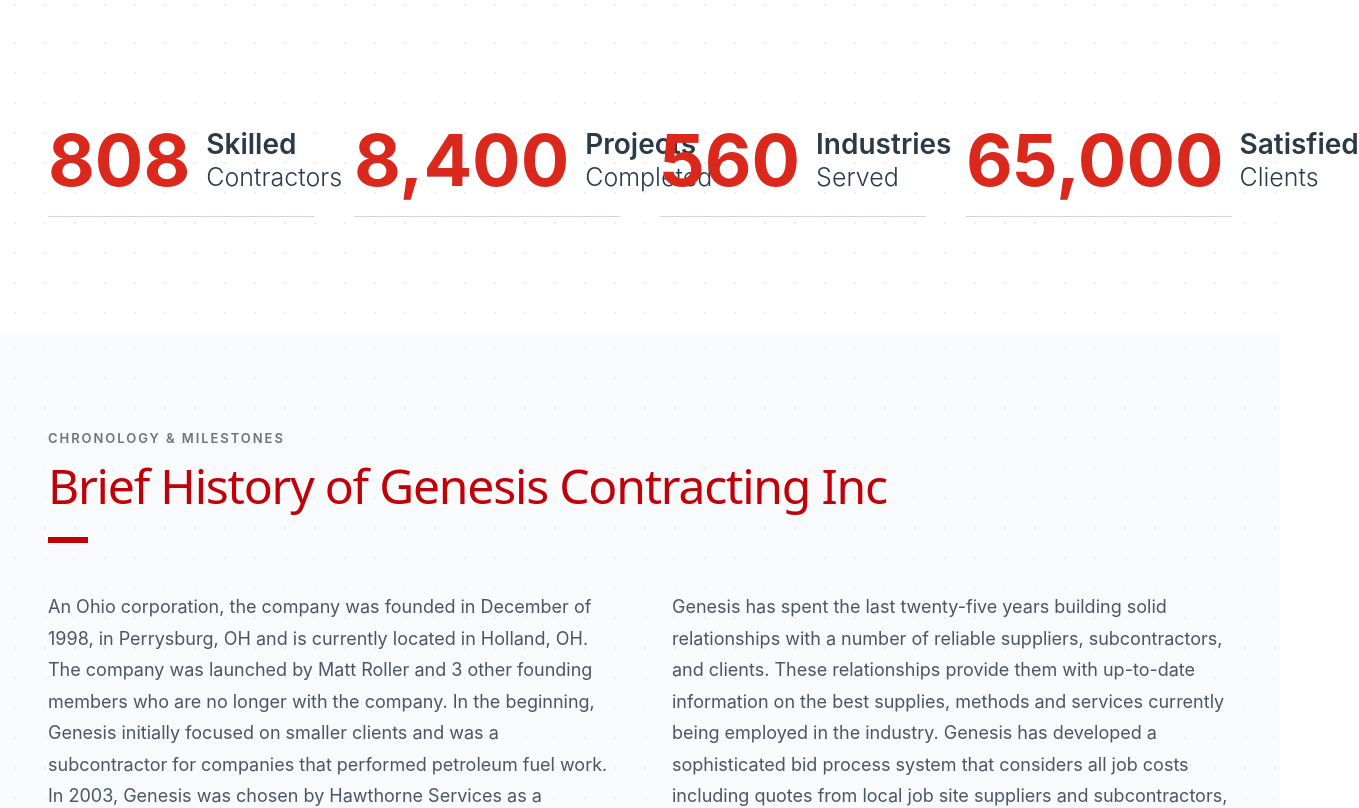
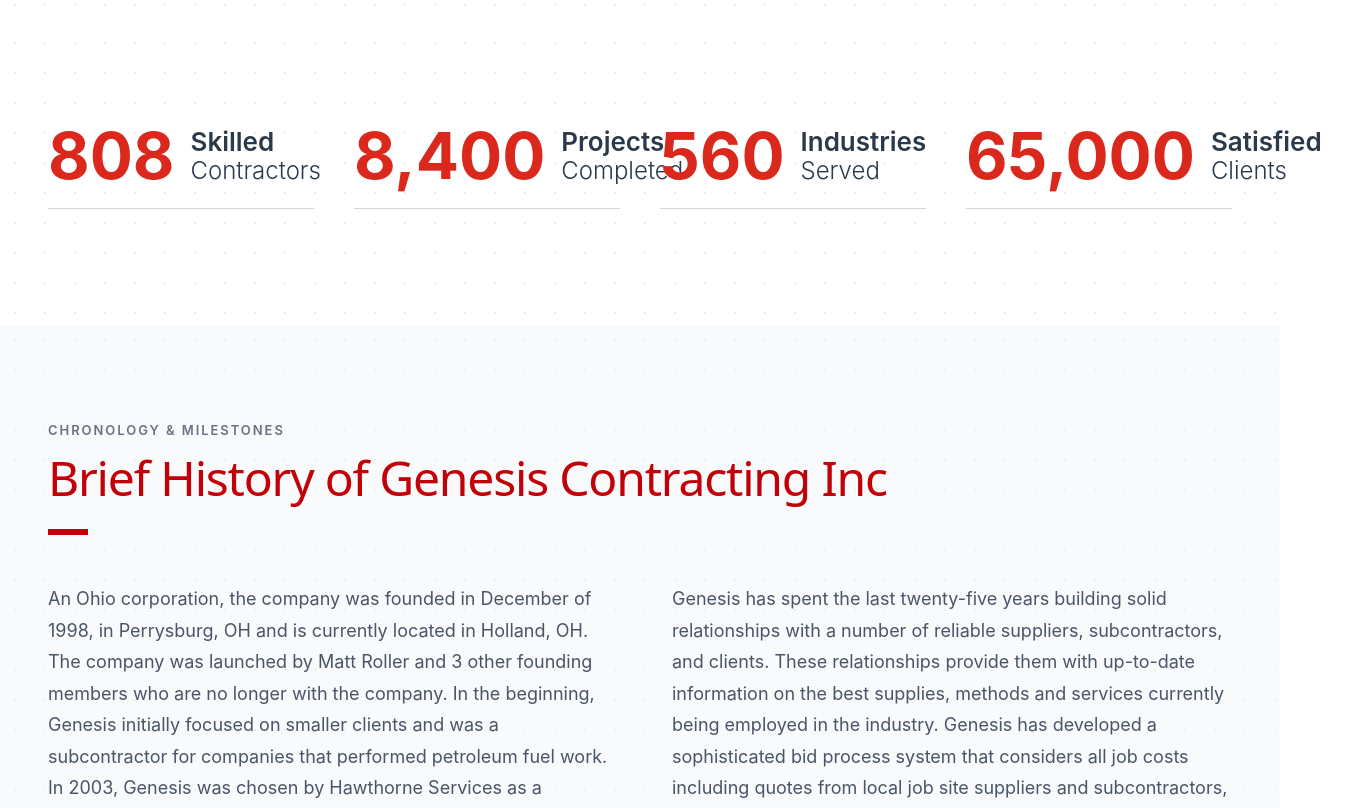
Before and after one commit to deepakbareth/genesis-ui-2, a React (Vite) app: page /genesis-ui-2/about in a window 1280 px wide. Shown: the part 1740-2548 px from the top of the page, 1359 px wide, since content can reach past the window. Built offline with nearby package versions, Linux system fonts and the light colour scheme.

Commit message:
about page responcive

```diff
--- a/src/Components/About/AboutStats.jsx
+++ b/src/Components/About/AboutStats.jsx
@@ -30,19 +30,19 @@ const AboutStats = () => {
             <div className="absolute inset-0 z-0 opacity-40 bg-[radial-gradient(#cbd5e1_1.5px,transparent_1.5px)] bg-[size:30px_30px]"></div>
 
             <div className="relative z-10 max-w-[1400px] mx-auto px-6 lg:px-12">
-                <div className="grid grid-cols-1 md:grid-cols-2 lg:grid-cols-4 lg:gap-10">
+                <div className="grid grid-cols-1 sm:grid-cols-2 lg:grid-cols-4 gap-8 lg:gap-10">
                     {statsData.map((stat, idx) => (
                         <div key={idx} className="flex flex-col">
                             {/* Number & Title Area */}
-                            <div className="flex items-center mb-5">
+                            <div className="flex flex-wrap sm:flex-nowrap items-center mb-5 gap-y-2">
                                 {/* Big Number */}
-                                <span className="text-[56px] lg:text-[72px] font-bold text-[#DA291C] leading-none mr-4 shrink-0">
+                                <span className="text-[48px] sm:text-[56px] md:text-[44px] lg:text-[48px] xl:text-[64px] 2xl:text-[72px] font-bold text-[#DA291C] leading-none mr-3 sm:mr-4 shrink-0">
                                     {stat.number}
                                 </span>
 
                                 {/* Text next to the number */}
-                                <h3 className="text-[24px] lg:text-[25px] text-[#2A3A4A] font-light leading-[1.2]">
-                                    <span className="text-[24px] font-semibold lg:text-[28px]">{stat.top}</span>
+                                <h3 className="text-[20px] sm:text-[24px] md:text-[18px] lg:text-[20px] xl:text-[24px] 2xl:text-[25px] text-[#2A3A4A] font-light leading-[1.2]">
+                                    <span className="text-[20px] sm:text-[24px] md:text-[18px] lg:text-[20px] xl:text-[26px] 2xl:text-[28px] font-semibold">{stat.top}</span>
                                     {stat.bottom && <><br /><span>{stat.bottom}</span></>}
                                 </h3>
                             </div>
```
